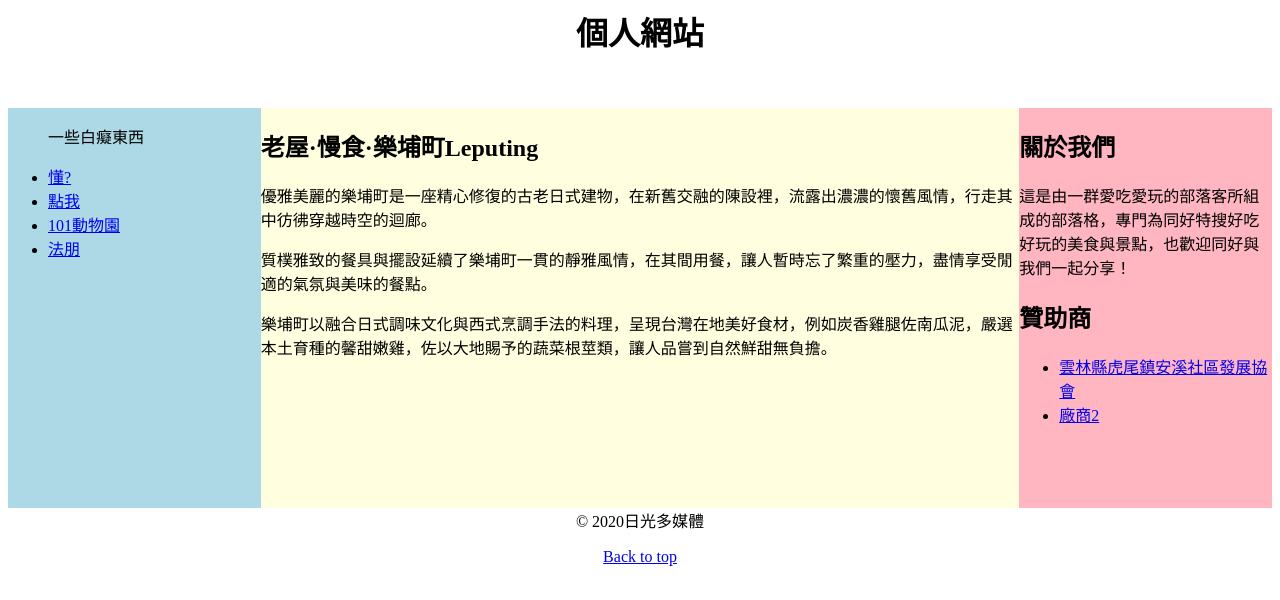
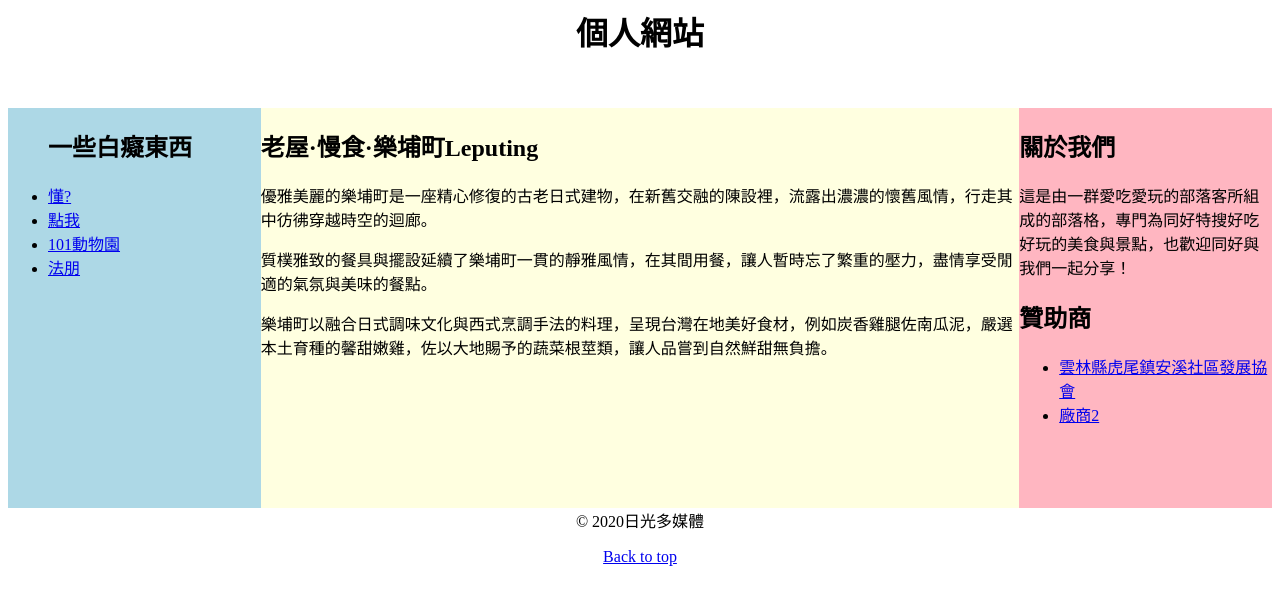
Before and after one commit to natsume0559/natsume0559.github.io, a plain HTML site: page index.html in a window 1280 px wide. Drawn offline with Linux system fonts and the light colour scheme.

Commit message:
Update index.html

```diff
--- a/index.html
+++ b/index.html
@@ -18,7 +18,7 @@
 	<!-- 導覽列 -->
 	<nav>
 	  <ul>
-	 <p>一些白癡東西</p>
+	 <h2>一些白癡東西</h2>
         <li><a href="https://rick.nerial.uk/video.mp4">懂?</a></li>
         <li><a href="https://www.youtube.com/watch?v=dQw4w9WgXcQ">點我</a></li>
         <li><a href="https://natsume0559.github.io/zoo/">101動物園</a></li>
```
